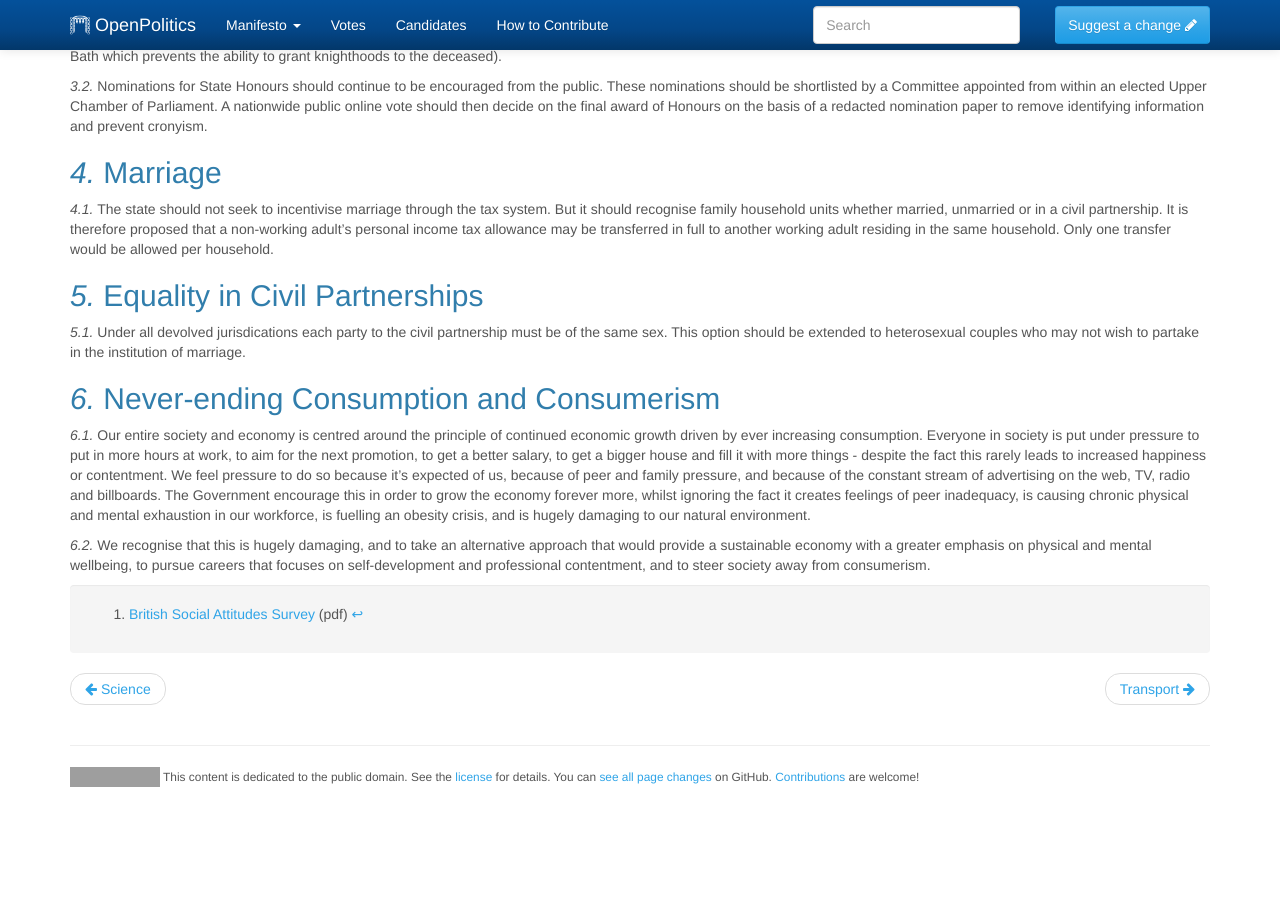
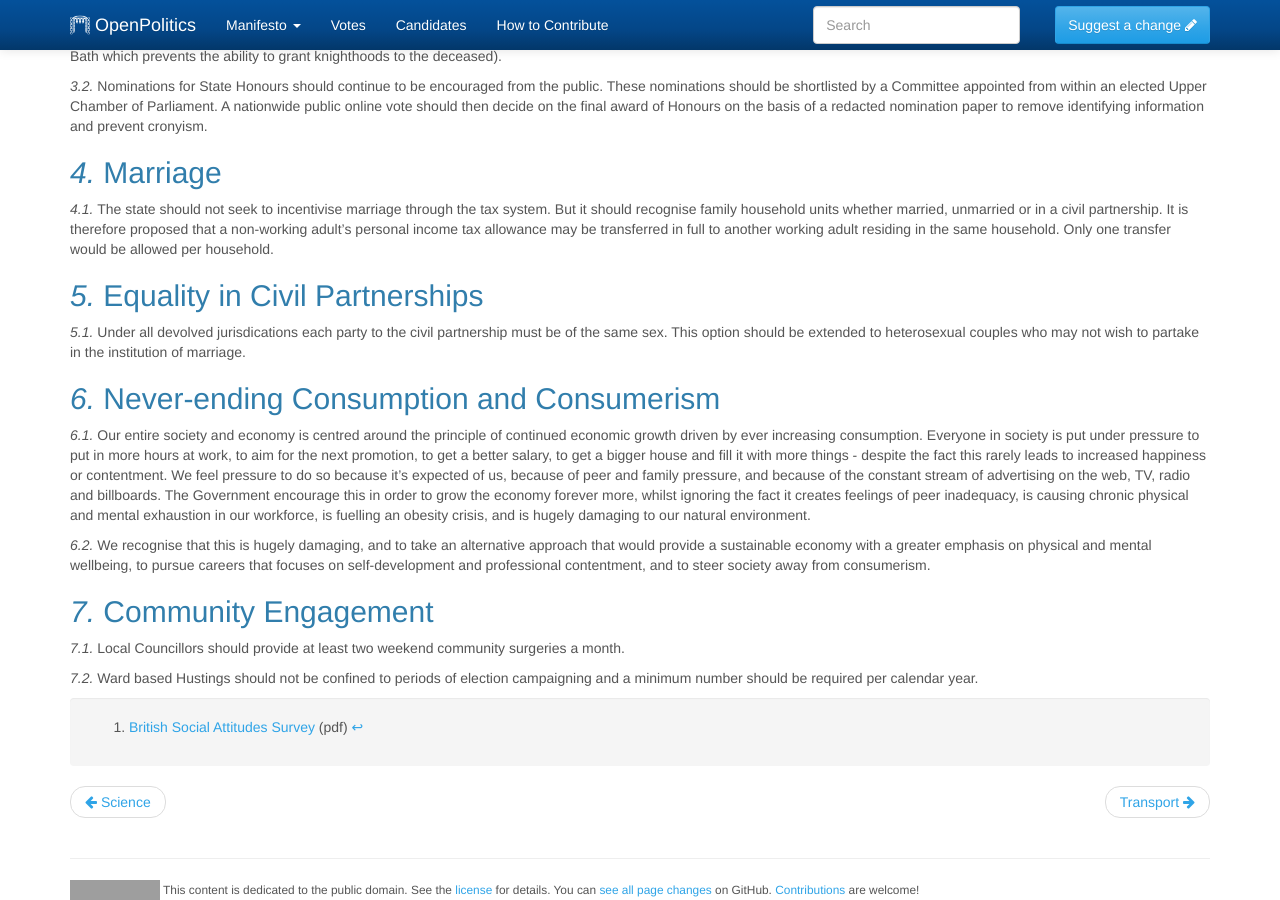
Before and after one commit to openpolitics/manifesto, a Jekyll site: the page built from manifesto/society.md, in a window 1280 px wide and 900 px high, scrolled down 858 px. Built offline with Jekyll 4.4.1, drawn with Linux system fonts in a browser that asks for light colours; before the commit the page ends 1645 px from its top, so only the background shows below that; grey boxes are pictures that could not be loaded.

Commit message:
Introduced Community Engagement into Society.  Added points about weekend surgeries and hustings.

```diff
--- a/manifesto/society.md
+++ b/manifesto/society.md
@@ -62,3 +62,9 @@ We recognise that this is hugely damaging, and to take an alternative approach t
 
 
 [^1]: [British Social Attitudes Survey](http://ir2.flife.de/data/natcen-social-research/igb_html/pdf/chapters/BSA28_12Religion.pdf) (pdf)
+
+## Community Engagement
+
+Local Councillors should provide at least two weekend community surgeries a month.
+
+Ward based Hustings should not be confined to periods of election campaigning and a minimum number should be required per calendar year.
```
